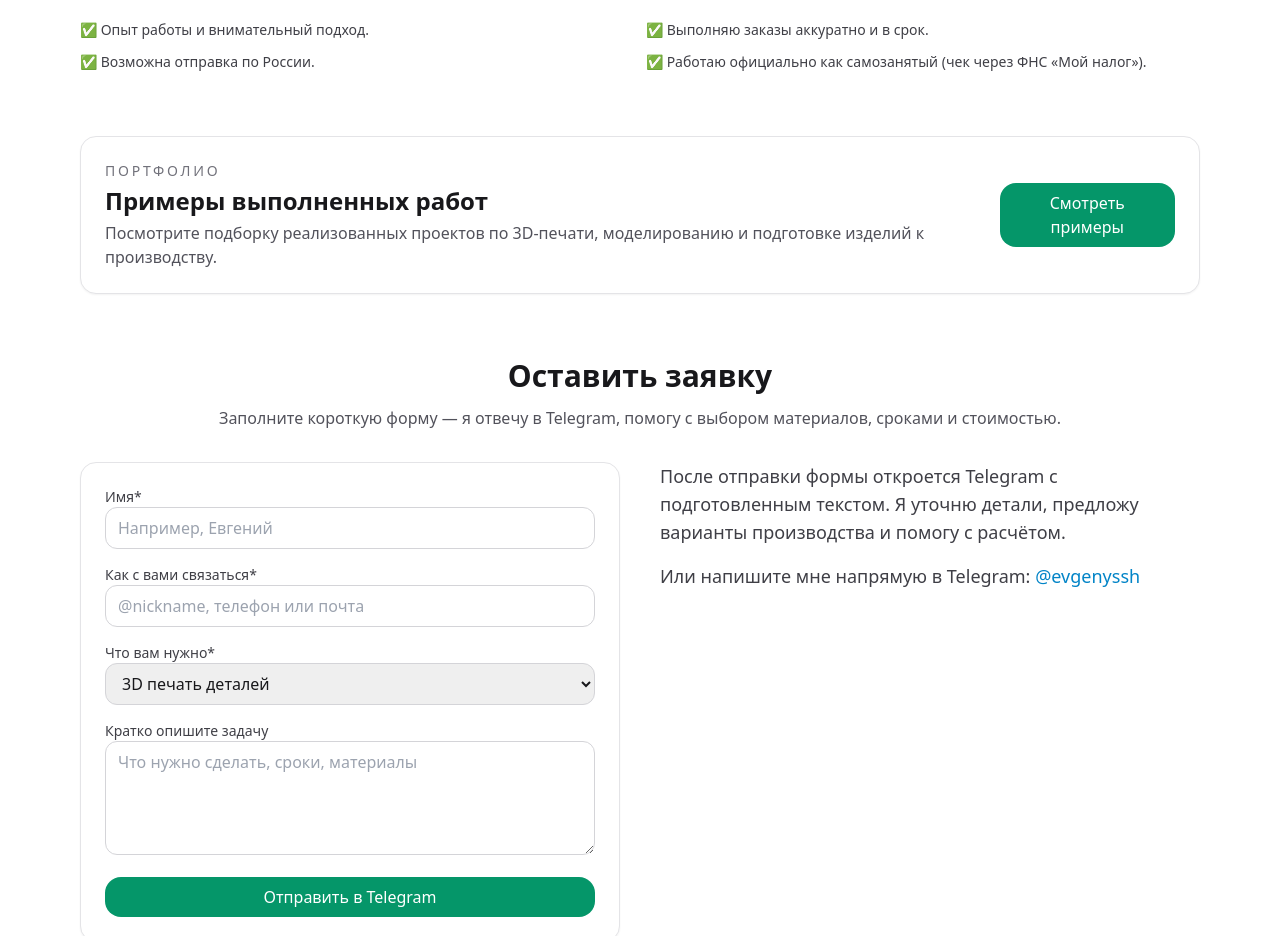
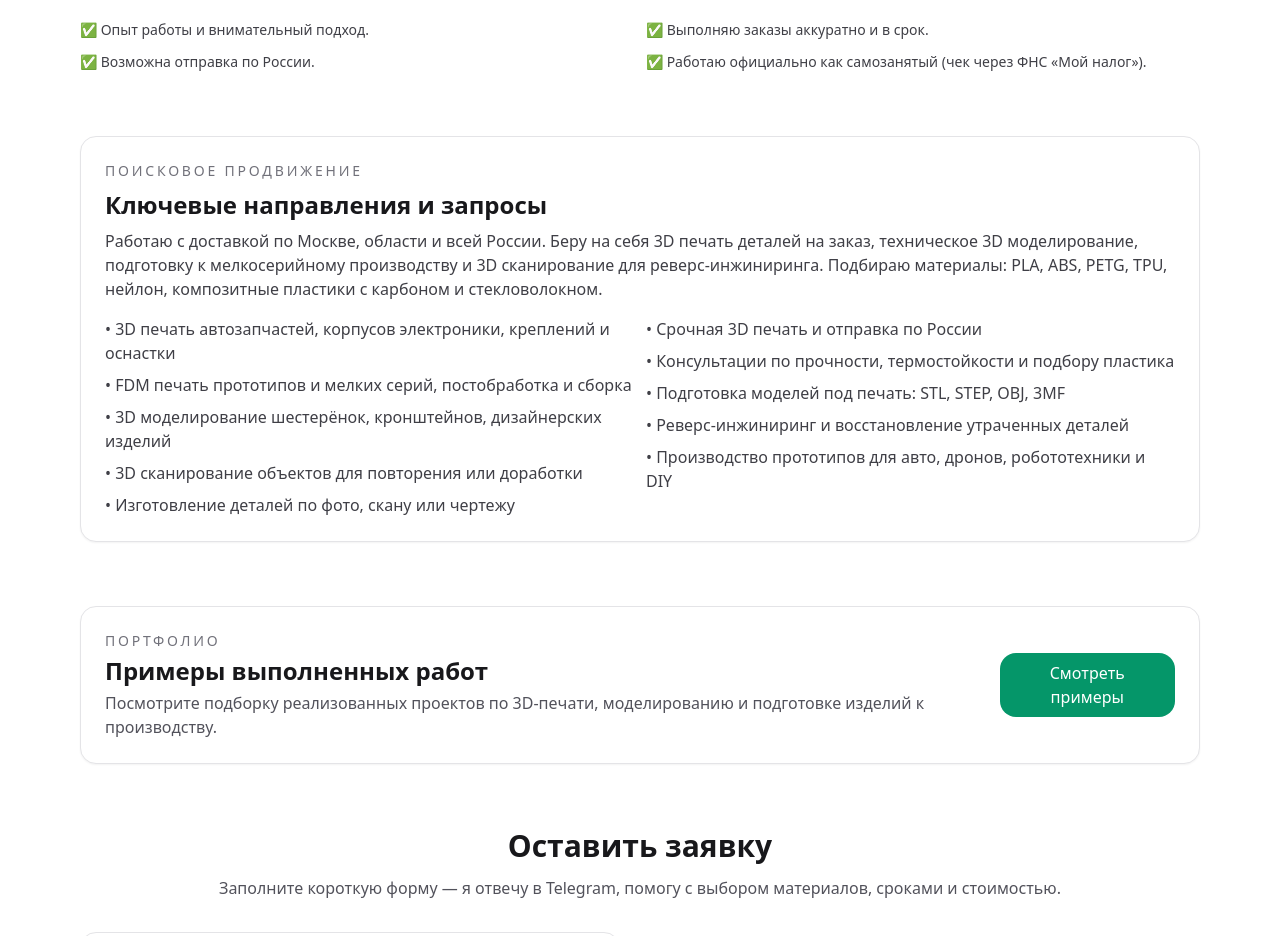
Before and after one commit to EvgenyShil/3d_site, a Next.js app: page / in a window 1280 px wide. Shown: the part 1160-2096 px from the top of the page. Built offline with nearby package versions, Linux system fonts and the light colour scheme; no server answers.

Commit message:
Improve SEO metadata and content

```diff
--- a/app/layout.tsx
+++ b/app/layout.tsx
@@ -3,10 +3,79 @@ import Header from '@/components/Header'
 import Footer from '@/components/Footer'
 import type { Metadata } from 'next'
 
+const siteUrl = process.env.NEXT_PUBLIC_SITE_URL || 'https://example.com'
+
+const organizationSchema = {
+  '@context': 'https://schema.org',
+  '@type': 'ProfessionalService',
+  name: '3D печать, моделирование и сканирование',
+  url: siteUrl,
+  description:
+    '3D печать, 3D моделирование и 3D сканирование на заказ. Подбор материалов, реверс-инжиниринг, бесплатные консультации.',
+  areaServed: {
+    '@type': 'Country',
+    name: 'Россия'
+  },
+  serviceType: [
+    '3D печать пластиков',
+    '3D моделирование технических деталей',
+    '3D сканирование и реверс-инжиниринг'
+  ],
+  sameAs: ['https://t.me/evgenyssh']
+}
+
 export const metadata: Metadata = {
   title: '3D печать, 3D моделирование и 3D сканирование на заказ — бесплатная консультация',
   description:
-    '3D печать деталей, 3D моделирование и 3D сканирование на заказ. Печать автозапчастей, корпусов, креплений, фигурок и технических деталей. Реверс-инжиниринг, восстановление деталей по образцу, фото и скану. Бесплатная консультация по материалам и производству.'
+    '3D печать деталей, 3D моделирование и 3D сканирование на заказ. Печать автозапчастей, корпусов, креплений, фигурок и технических деталей. Реверс-инжиниринг, восстановление деталей по образцу, фото и скану. Бесплатная консультация по материалам и производству.',
+  keywords: [
+    '3D печать Москва',
+    '3D печать на заказ',
+    '3D моделирование деталей',
+    '3D сканирование',
+    'прототипирование',
+    'аддитивное производство',
+    'reverse engineering',
+    '3D печать автозапчастей',
+    '3D печать корпусов',
+    '3D печать креплений',
+    'FDM печать',
+    'PLA ABS PETG',
+    'пластик с наполнением',
+    'TPU нейлон',
+    'модели для печати'
+  ],
+  robots: {
+    index: true,
+    follow: true
+  },
+  alternates: {
+    canonical: '/'
+  },
+  openGraph: {
+    title: '3D печать, 3D моделирование и 3D сканирование на заказ',
+    description:
+      'Профессиональные услуги 3D печати, моделирования и сканирования: автозапчасти, корпуса, крепления, фигурки, реверс-инжиниринг и консультации по материалам.',
+    url: siteUrl,
+    siteName: '3D-услуги',
+    locale: 'ru_RU',
+    type: 'website',
+    images: [
+      {
+        url: '/images/hero/hero-main.webp',
+        width: 1200,
+        height: 630,
+        alt: '3D печать и моделирование изделий на заказ'
+      }
+    ]
+  },
+  twitter: {
+    card: 'summary_large_image',
+    title: '3D печать, моделирование и сканирование на заказ',
+    description:
+      '3D печать деталей, моделирование и сканирование на заказ. Подбор материалов, реверс-инжиниринг, бесплатная консультация.',
+    images: ['/images/hero/hero-main.webp']
+  }
 }
 
 export default function RootLayout({children}:{children:React.ReactNode}){
@@ -19,6 +88,10 @@ export default function RootLayout({children}:{children:React.ReactNode}){
         <link rel="icon" href="/favicon-512.png" sizes="512x512" />
         <link rel="apple-touch-icon" href="/favicon-192.png" />
         <meta name="theme-color" content="#1E1E1E" />
+        <script
+          type="application/ld+json"
+          dangerouslySetInnerHTML={{ __html: JSON.stringify(organizationSchema) }}
+        />
         <script
           type="text/javascript"
           dangerouslySetInnerHTML={{
--- a/app/page.tsx
+++ b/app/page.tsx
@@ -80,6 +80,35 @@ export default function Home(){
         </div>
       </section>
 
+      <section className="card space-y-4 p-6">
+        <div className="space-y-2">
+          <p className="text-sm uppercase tracking-[0.2em] text-zinc-500">Поисковое продвижение</p>
+          <h2 className="text-2xl font-semibold">Ключевые направления и запросы</h2>
+          <p className="text-zinc-700">
+            Работаю с доставкой по Москве, области и всей России. Беру на себя 3D печать деталей на заказ,
+            техническое 3D моделирование, подготовку к мелкосерийному производству и 3D сканирование для
+            реверс-инжиниринга. Подбираю материалы: PLA, ABS, PETG, TPU, нейлон, композитные пластики с
+            карбоном и стекловолокном.
+          </p>
+        </div>
+        <div className="grid gap-3 md:grid-cols-2">
+          <ul className="space-y-2 text-zinc-700">
+            <li>• 3D печать автозапчастей, корпусов электроники, креплений и оснастки</li>
+            <li>• FDM печать прототипов и мелких серий, постобработка и сборка</li>
+            <li>• 3D моделирование шестерёнок, кронштейнов, дизайнерских изделий</li>
+            <li>• 3D сканирование объектов для повторения или доработки</li>
+            <li>• Изготовление деталей по фото, скану или чертежу</li>
+          </ul>
+          <ul className="space-y-2 text-zinc-700">
+            <li>• Срочная 3D печать и отправка по России</li>
+            <li>• Консультации по прочности, термостойкости и подбору пластика</li>
+            <li>• Подготовка моделей под печать: STL, STEP, OBJ, 3MF</li>
+            <li>• Реверс-инжиниринг и восстановление утраченных деталей</li>
+            <li>• Производство прототипов для авто, дронов, робототехники и DIY</li>
+          </ul>
+        </div>
+      </section>
+
       <section className="card flex flex-col gap-4 p-6 lg:flex-row lg:items-center lg:justify-between">
         <div className="space-y-1">
           <p className="text-sm uppercase tracking-[0.2em] text-zinc-500">портфолио</p>
```
